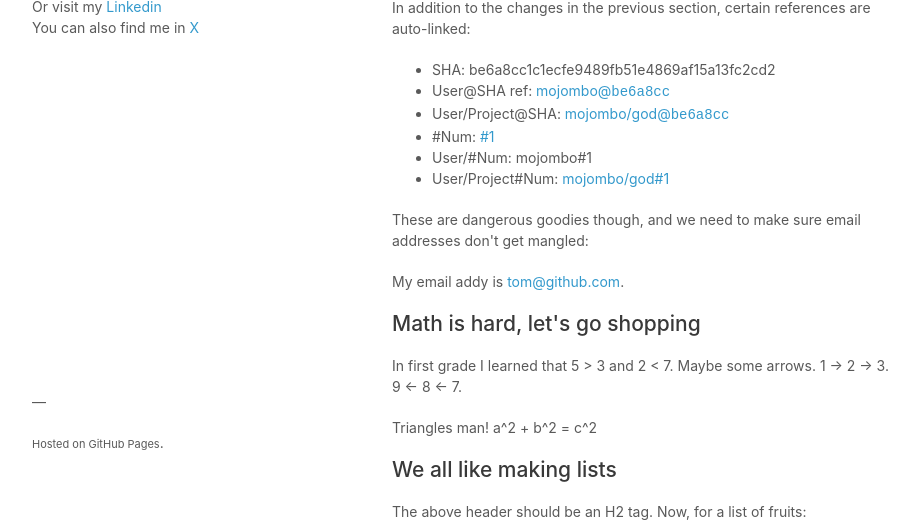
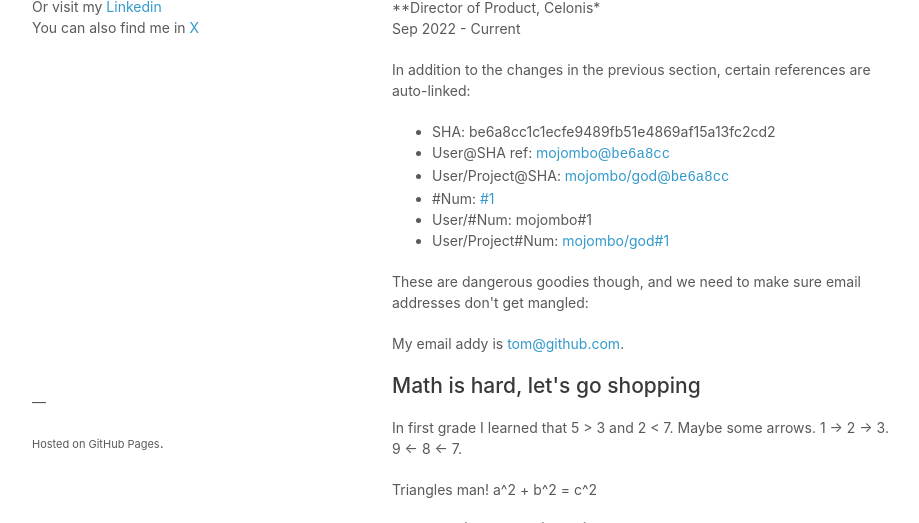
Before and after one commit to antonioaragues/antonioaragues.github.io, a Jekyll site: the page built from index.html, in a window 1280 px wide and 900 px high, cut to the strip 377-900 px from the top of the window. Shown: the whole strip, without its empty margins (178-1097 px from the left). Built offline with Jekyll 4.4.1, drawn with Linux system fonts in a browser that asks for light colours.

Commit message:
Update index.html

```diff
--- a/index.html
+++ b/index.html
@@ -13,6 +13,11 @@ layout: default
   Sep 2022 - Current
 
   <h3>Director of Product, Celonis</h3><br>Sep 2022 - Current
+
+  <p>**Director of Product, Celonis*<br>
+    Sep 2022 - Current
+  </p>
+
 
   <p>In addition to the changes in the previous section, certain references are auto-linked:</p>
 
```
